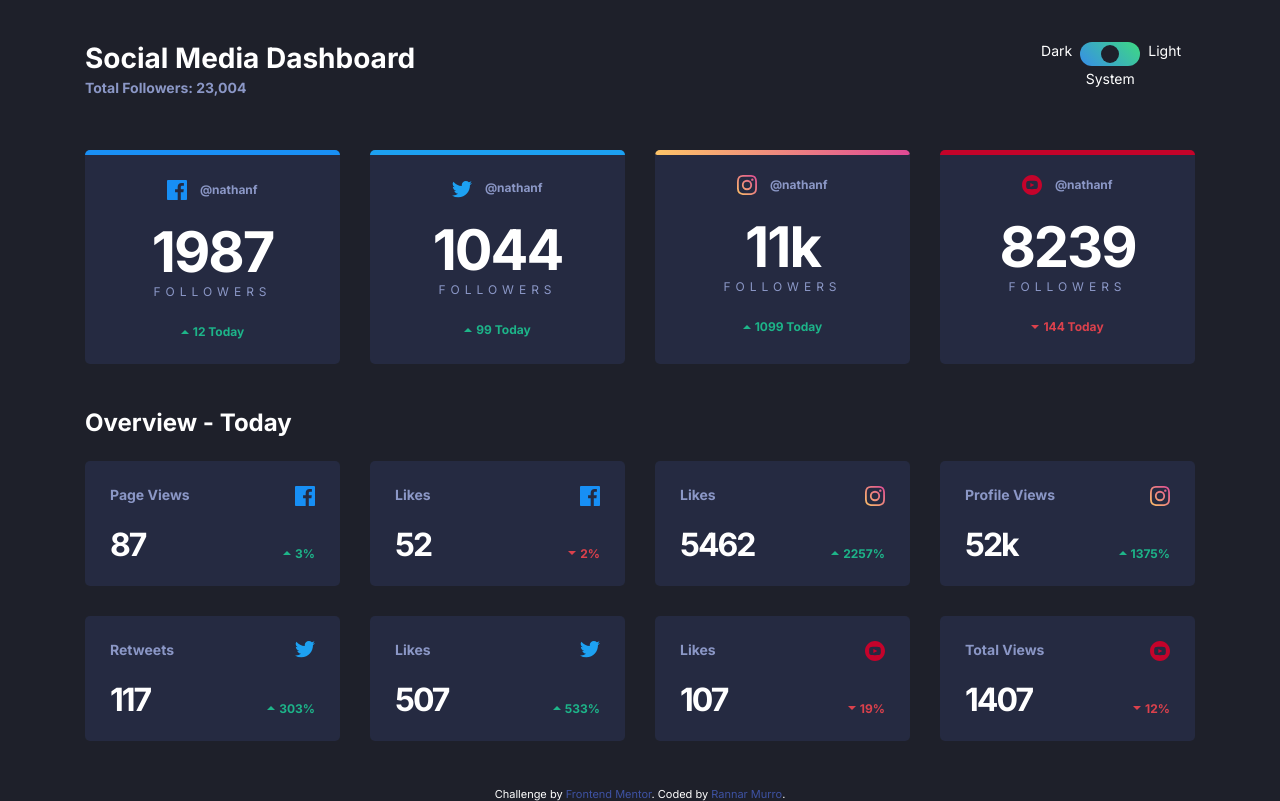
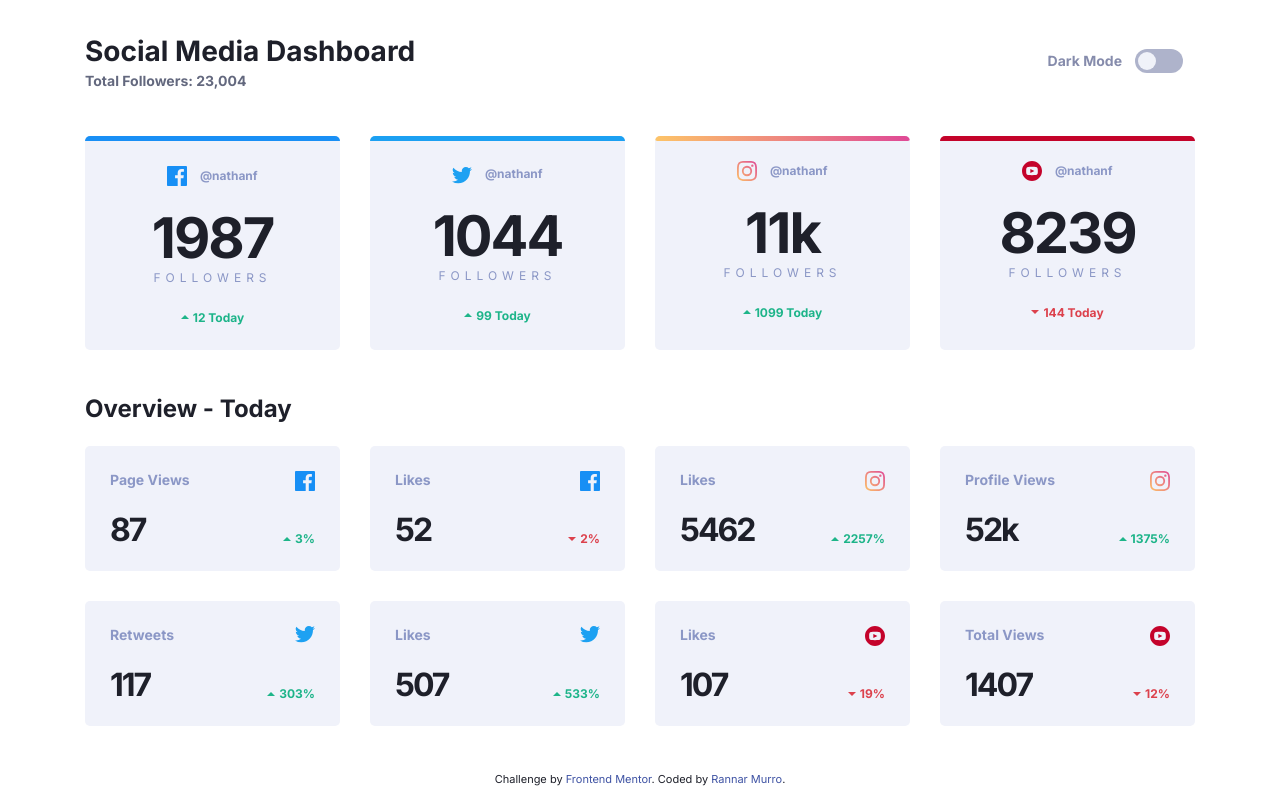
Before and after one commit to murlucker/social-media-dashboard-dark-light-toggle, a website: page index.html in a window 1280 px wide. Drawn offline with Linux system fonts and the light colour scheme.

Commit message:
Dark to Light
- Applied design for the light/dark themes
- Website responds to your computer color theme (dark/light)
- The button was changed to standart two radio buttons
- The button functionality and logic is on the way
- Instagram card-top-border will be fixed on the last place

```diff
--- a/app/scss/components/card.scss
+++ b/app/scss/components/card.scss
@@ -17,7 +17,7 @@
 
 
 .card {
-    background: var(--dark-card);
+    background: var(--card-bg);
     color: var(--dark-text1);
     text-align: center;
     padding: rem(25);
@@ -27,7 +27,7 @@
     cursor: pointer;
 
     &:hover {
-        background: var(--dark-card-hover);
+        background: var(--card-hover);
     }
 
     &--facebook {
@@ -99,7 +99,7 @@
     }
 
     &__count {
-        color: var(--light-bg);
+        color: var(--text-color);
         font-weight: 700;
         letter-spacing: rem(-2);
         line-height: 1;
--- a/app/scss/components/header.scss
+++ b/app/scss/components/header.scss
@@ -21,6 +21,6 @@
     &__subtitle {
         font-size: rem(14);
         font-weight: 700;
-        color: var(--dark-text1);
+        color: var(--text-color2);
     }
 }
--- a/app/scss/components/toggle.scss
+++ b/app/scss/components/toggle.scss
@@ -3,33 +3,23 @@
 
 .toggle {
     display: grid;
-    grid-template-columns: 1fr rem(60) 1fr;
-    grid-template-rows: repeat(2, 1fr);
+    grid-template-columns: 1fr 3rem;
     border: none;
-    gap: rem(4.8) rem(8);
-    border: none;
+    margin: 0;
 
     label {
         font-size: rem(14);
+        font-weight: 700;
+        color: var(--toggle);
 
-        &[for="dark"]{
-            grid-column: 1 / 2;
-            justify-self: end;
-        }
-        &[for="system"]{
-            grid-column: 1 / 4;
-            grid-row: 2 / 3;
-            justify-self: center;
-        }
-        &[for="light"]{
-            grid-column: 3 / 4;
+        &[for="dark"] {
+            line-height: rem(24);
+            margin-right: rem(13);
         }
     }
 
     &__wrapper {
         position: relative;
-        grid-column: 2 / 3;
-        grid-row: 1 / 2;
         height: rem(24);
     }
 
@@ -51,11 +41,7 @@
         width: 100%;
         top: 0;
         border-radius: rem(12);
-        background: linear-gradient(
-            225deg,
-            var(--toggle-bg-end) 0%,
-            var(--toggle-bg-start) 98.02%
-        );
+        background: var(--toggle-bg);
         pointer-events: none;
     }
 //standart button styling by "Coder Coder"
@@ -67,7 +53,7 @@
         width: rem(18);
         height: rem(18);
         border-radius: 50%;
-        background-color: var(--dark-bg);
+        background-color: var(--toggle-button);
         transition: all 150ms ease-in-out;
     }
 
--- a/app/scss/globals/boilerplate.scss
+++ b/app/scss/globals/boilerplate.scss
@@ -11,6 +11,15 @@ body {
     margin: 0;
     padding: 0;
     font-family: var(--font-inter);
-    background: var(--dark-bg);
-    color: var(--dark-text2);
+    background: var(--background);
+    color: var(--text-color);
 }
+
+.visually-hidden {
+    position: absolute;
+    left: -10000px;
+    top: auto;
+    width: 1px;
+    height: 1px;
+    overflow: hidden;
+}
--- a/app/scss/globals/colors.scss
+++ b/app/scss/globals/colors.scss
@@ -7,9 +7,11 @@
     --instagram-start: hsl(37, 97%, 70%);
     --instagram-end: hsl(329, 70%, 58%);
     --youtube: hsl(348, 97%, 39%);
+    --toggle-bg-light: hsl(230, 22%,74%);
     --toggle-bg-start: hsl(210, 78%, 56%);
     --toggle-bg-end: hsl(146, 68%, 55%);
-    --toggle: hsl(230, 22%, 74%);
+    --toggle-light: hsl(230, 19%, 60%);
+    --toggle-button-light: hsl(228, 46%, 96%);
     --dark-bg: hsl(230, 17%, 14%);
     --dark-top-bg: hsl(232, 19%, 15%);
     --dark-card: hsl(228, 28%, 20%);
@@ -19,6 +21,33 @@
     --light-bg: hsl(0, 0%, 100%);
     --light-top-bg: hsl(225, 100%, 98%);
     --light-card: hsl(227, 47%, 96%);
+    --light-card-hover: hsl(228, 33%, 91%);
     --light-text1: hsl(228, 12%, 44%);
     --light-text2: hsl(230, 17%, 14%);
+    --background: var(--light-bg);
+    --text-color: var(--light-text2);
+    --text-color2: var(--light-text1);
+    --card-bg: var(--light-card);
+    --card-hover: var(--light-card-hover);
+    --toggle: var(--toggle-light);
+    --toggle-bg: var(--toggle-bg-light);
+    --toggle-button: var(--toggle-button-light);
 }
+
+@media (prefers-color-scheme: dark) {
+    :root {
+        --background: var(--dark-bg);
+        --text-color: var(--dark-text2);
+        --text-color2: var(--dark-text1);
+        --card-bg: var(--dark-card);
+        --card-hover: var(--dark-card-hover);
+        --toggle: var(--light-bg);
+        --toggle-bg: linear-gradient(
+            225deg,
+            var(--toggle-bg-end) 0%,
+            var(--toggle-bg-start) 98.02%
+        );
+        --toggle-button-light: var(--dark-bg);
+
+    }
+}
--- a/index.html
+++ b/index.html
@@ -38,16 +38,14 @@
 		</div>
 
 		<fieldset class="header__toggle toggle" aria-label="theme toggle" role="radiogroup">
-			<label for="dark">Dark</label>
-			<label for="system">System</label>
-			<label for="light">Light</label>
+			<label for="dark">Dark Mode <span class="visually-hidden">On</span></label>
 			<div class="toggle__wrapper">
 				<input type="radio" name="theme" id="dark">
-				<input type="radio" name="theme" id="system" checked>
 				<input type="radio" name="theme" id="light" >
 				<span aria-hidden="true" class="toggle__background"></span>
 				<span aria-hidden="true" class="toggle__button"></span>
 			</div>
+			<label for="light" class="visually-hidden">Dark Mode Off</label>
 		</fieldset>
 	</header>
 <main>
```
Also changed, not shown: dist/style.css, 1 other file.
